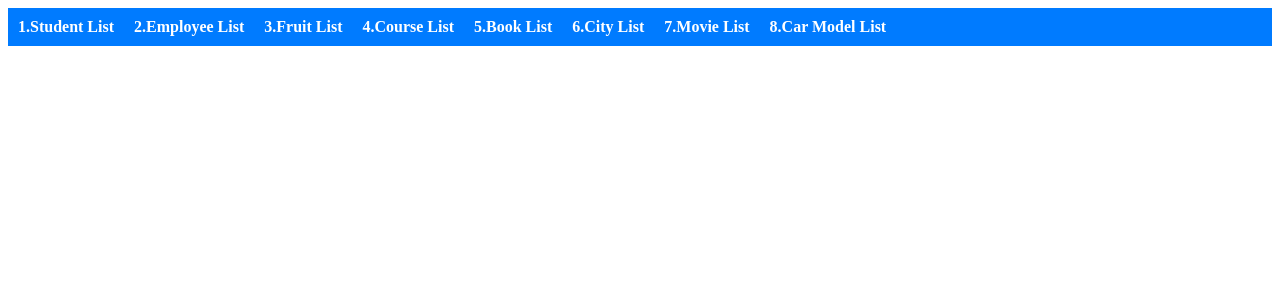
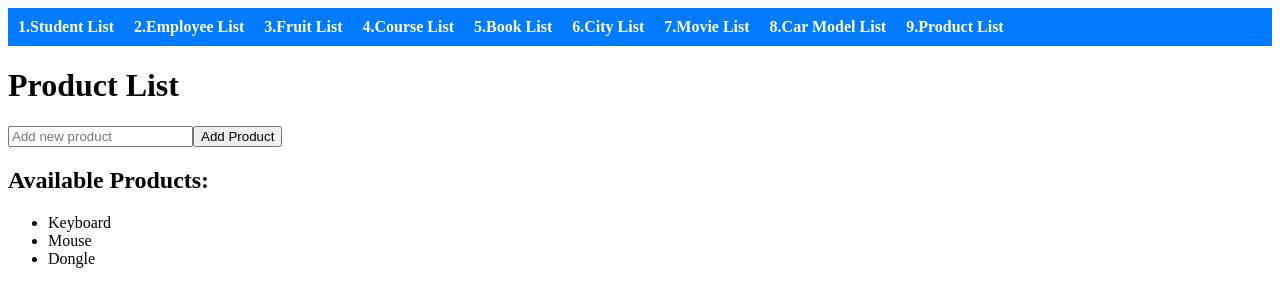
Before and after one commit to Xavierbaliw/Activity15-Angular-with-TypeScript-and-Data-Structures, an Angular app: page /productlist in a window 1280 px wide. Before the commit this address led to /. Shown: the top 306 px of the page. Built offline with nearby package versions, Linux system fonts and the light colour scheme.

Commit message:
9TH COMMIT productlist

```diff
--- a/src/app/app.component.html
+++ b/src/app/app.component.html
@@ -8,6 +8,7 @@
     <li><a routerLink="citylist">6.City List</a></li>
     <li><a routerLink="movielist">7.Movie List</a></li>
     <li><a routerLink="carmodellist">8.Car Model List</a></li>
+    <li><a routerLink="productlist">9.Product List</a></li>
   </ul>
 </nav>
 <router-outlet></router-outlet>
--- a/src/app/app.module.ts
+++ b/src/app/app.module.ts
@@ -13,6 +13,7 @@ import {BookListComponent} from "./component/book-list/book-list.component";
 import {CityListComponent} from "./component/city-list/city-list.component";
 import {MovielistComponent} from "./component/movielist/movielist.component";
 import {CarmodelListComponent} from "./component/carmodel-list/carmodel-list.component";
+import {ProductListComponent} from "./component/product-list/product-list.component";
 
 
 const routes: Routes = [
@@ -24,6 +25,7 @@ const routes: Routes = [
   {path: 'citylist', component: CityListComponent},
   {path: 'movielist', component: MovielistComponent},
   {path: 'carmodellist', component: CarmodelListComponent},
+  {path: 'productlist', component: ProductListComponent},
 
   ]
 
@@ -46,6 +48,7 @@ const routes: Routes = [
     CityListComponent,
     MovielistComponent,
     CarmodelListComponent,
+    ProductListComponent,
     ],
   providers: [
 
--- /dev/null
+++ b/src/app/component/product-list/product-list.component.html
@@ -0,0 +1,14 @@
+<div>
+  <h1>Product List</h1>
+  <input
+    [(ngModel)]="newProduct"
+    placeholder="Add new product"
+    type="text"
+  />
+  <button (click)="addProduct()">Add Product</button>
+
+  <h2>Available Products:</h2>
+  <ul>
+    <li *ngFor="let product of products">{{ product }}</li>
+  </ul>
+</div>
--- /dev/null
+++ b/src/app/component/product-list/product-list.component.ts
@@ -0,0 +1,19 @@
+import { Component } from '@angular/core';
+
+@Component({
+  selector: 'app-product-list',
+  templateUrl: './product-list.component.html',
+  styleUrl: './product-list.component.css'
+})
+export class ProductListComponent {
+  products: string[] = ['Keyboard', 'Mouse', 'Dongle'];
+  newProduct: string = '';
+
+
+  addProduct() {
+    if (this.newProduct) {
+      this.products.push(this.newProduct);
+      this.newProduct = '';
+    }
+  }
+}
```
Also changed, not shown: src/app/component/product-list/product-list.component.css (added), 1 other file (tests, documents, lock files or other folders).
